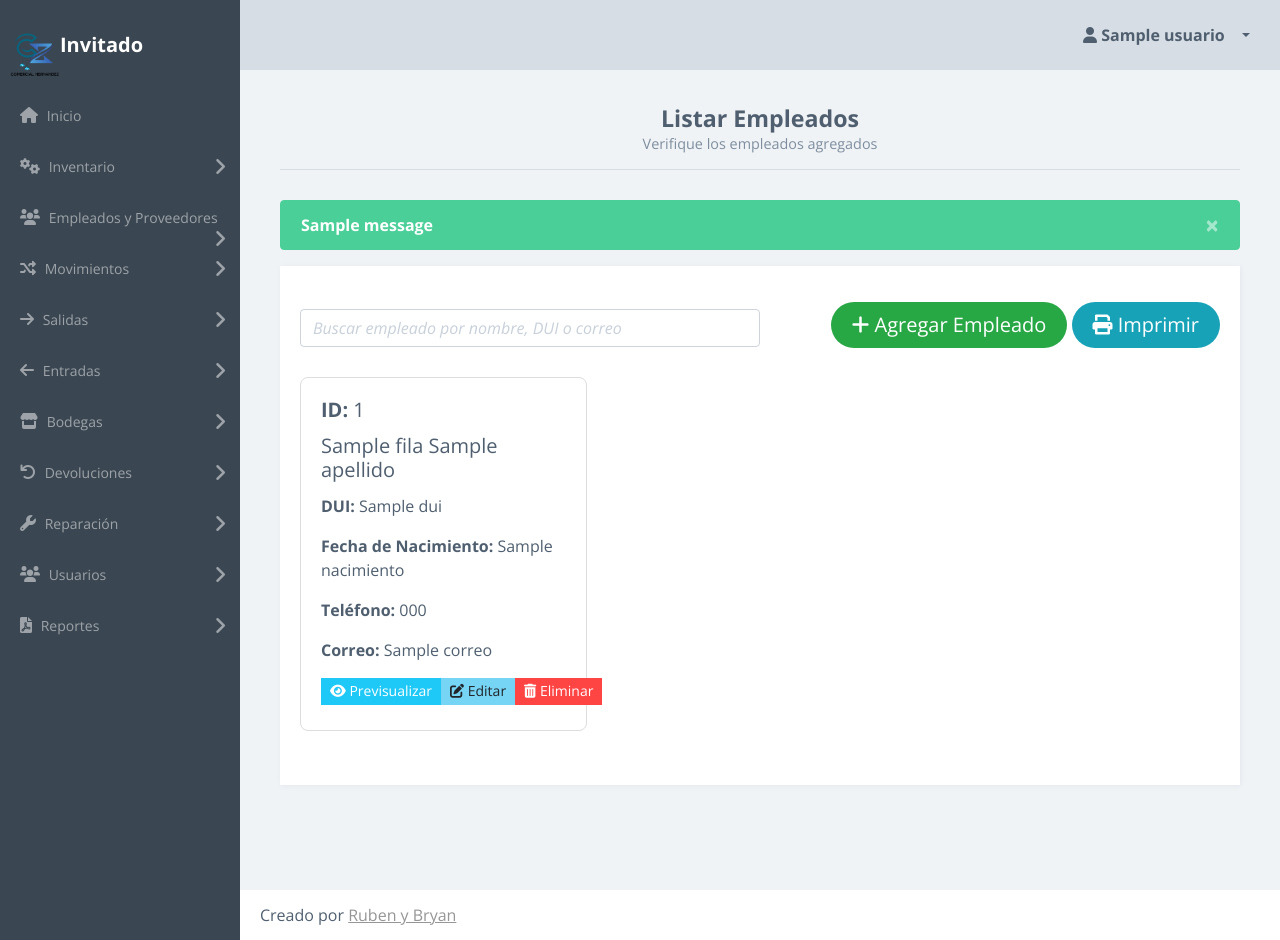
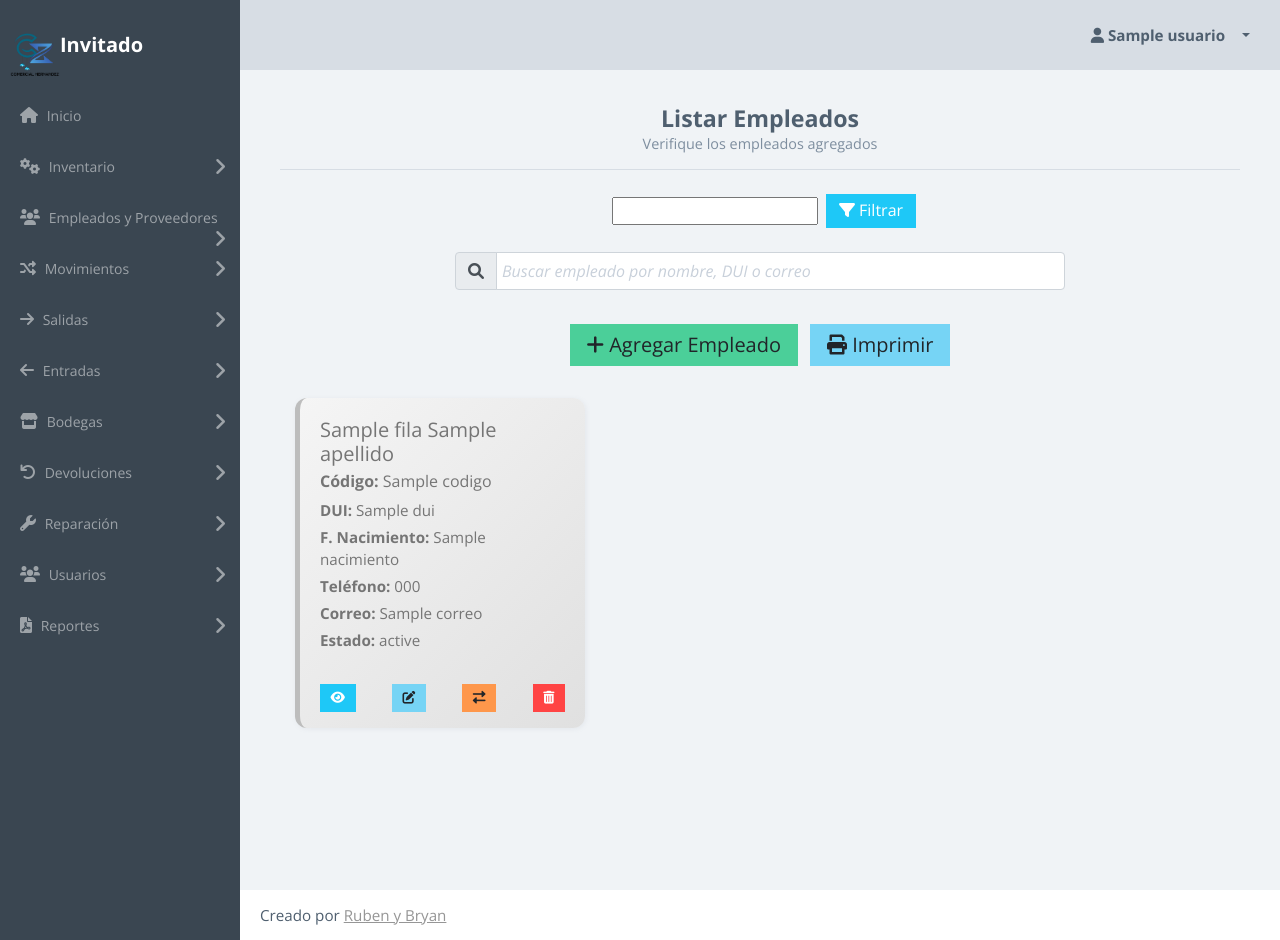
Before and after one commit to rubent2004/ComercialHz, a Django app: template templates/inventario/empleado/listarEmpleados.html in a window 1280 px wide. Run offline with Django 3.2, Linux system fonts and the light colour scheme; the template is opened without the code that fills it: most values are stand-ins (such as "Sample title", 1, 10 or a date in 2020); one stand-in notice (Sample message) is shown; form fields are guessed from the names that the template uses; some libraries are stand-ins or nearby versions.

Commit message:
Mejora e insercion de empleados

```diff
--- a/inventario/admin.py
+++ b/inventario/admin.py
@@ -3,7 +3,7 @@ from django.contrib.auth import get_user_model
 from django.contrib.auth.admin import UserAdmin
 
 from .forms import LoginFormulario
-from .models import  Devolucion, Empleado, Entrega, EstadoProducto, Marca, MovimientoProducto, Proveedor, Reparacion, Usuario, Producto
+from .models import  Devolucion, Empleado, Entrega, EstadoProducto, Marca, MovimientoPendiente, MovimientoProducto, Proveedor, Reparacion, Usuario, Producto,Inventario,RegistroInventario
 
 class UsuarioAdmin(UserAdmin):
     add_form = LoginFormulario
@@ -70,3 +70,7 @@ class InventarioAdmin(ExportMixin, admin.ModelAdmin):
     list_display = ('idproducto', 'idbodega', 'stock')
 
 admin.site.register(Inventario, InventarioAdmin)
+
+admin.site.register(Entrega)
+admin.site.register(MovimientoPendiente)
+admin.site.register(RegistroInventario)
--- a/inventario/urls.py
+++ b/inventario/urls.py
@@ -122,4 +122,5 @@ path('agregarDev', views.AgregarDev.as_view(), name='agregarDev'),
 #pruebas
 path('reportes/<str:reporte_type>/', views.GeneradorReportesPDF.as_view(), name='generar_reporte'),
 path('reportes/', views.GeneradorReportesPDF.as_view(), name='reportes'),
+path('cambiarEstadoEmpleado/<int:id>/', views.cambiar_estado_empleado, name='cambiar_estado_empleado'),
 ]
--- a/templates/inventario/empleado/listarEmpleados.html
+++ b/templates/inventario/empleado/listarEmpleados.html
@@ -3,49 +3,63 @@
 {% block content %}
 
 {% load static %}
-<script src='{% static "inventario/js/eliminarEntradas.js" %}'></script>
+<script src="{% static 'inventario/js/eliminarEntradas.js' %}"></script>
 
 <article class="content responsive-tables-page">
-    <div class="title-block text-center">
+    <div class="title-block text-center mb-4">
         <h1 class="title display-3 font-weight-bold">Listar Empleados</h1>
         <p class="title-description">Verifique los empleados agregados</p>
     </div>
-    <section class="section">
-        <div class="row">
-            <div class="col-md-12">
-                {% if messages %}
-                    {% for message in messages %}
-                        <div class="alert alert-{{ message.tags }} alert-dismissible fade show" role="alert">
-                            <strong>{{ message }}</strong>
-                            <button type="button" class="close" data-dismiss="alert" aria-label="Close">
-                                <span aria-hidden="true">&times;</span>
+
+    <!-- Filtro y búsqueda -->
+    <section class="section mb-4">
+        <div class="container">
+            <div class="row justify-content-center">
+                <div class="col-12 col-sm-10 col-md-8">
+                    <form method="GET" action="{% url 'inventario:listarEmpleados' %}" class="form-inline justify-content-center mb-3">
+                        <div class="form-group mx-sm-2 mb-2">
+                            {{ form.estado }}
+                        </div>
+                        <button type="submit" class="btn btn-primary mb-2" data-toggle="tooltip" title="Filtrar por estado">
+                            <i class="fa fa-filter"></i> Filtrar
                         </button>
+                    </form>
                 </div>
-                    {% endfor %}
-                {% endif %}
+            </div>
+            <div class="row justify-content-center mb-4">
+                <div class="col-12 col-sm-10 col-md-8">
+                    <div class="input-group">
+                        <div class="input-group-prepend">
+                            <span class="input-group-text"><i class="fa fa-search"></i></span>
+                        </div>
+                        <input type="text" id="searchBar" class="form-control" placeholder="Buscar empleado por nombre, DUI o correo" onkeyup="filterEmployees()">
+                    </div>
+                </div>
+            </div>
+        </div>
+    </section>
 
-                <div class="card">
-                    <div class="card-block">
-                        <!-- Barra de búsqueda -->
-                        <div class="d-flex justify-content-between align-items-center mt-3 mb-4">
-                            <input type="text" id="searchBar" class="form-control col-md-6" placeholder="Buscar empleado por nombre, DUI o correo" onkeyup="filterEmployees()">
-                            <div>
-                                <a href="/inventario/agregarEmpleado" class="btn btn-lg" style="background-color: #28a745; color: white; border-radius: 25px; padding: 10px 20px;">
+    <!-- Botones de acción -->
+    <section class="section mb-4">
+        <div class="container text-center">
+            <a href="/inventario/agregarEmpleado" class="btn btn-lg btn-success rounded-pill mx-1 mb-2" data-toggle="tooltip" title="Agregar un nuevo empleado">
                 <i class="fa fa-plus"></i> Agregar Empleado
             </a>
-                                <button class="btn btn-lg" style="background-color: #17a2b8; color: white; border-radius: 25px; padding: 10px 20px;" onclick="showPrintOptions()">
+            <button class="btn btn-lg btn-info rounded-pill mx-1 mb-2" onclick="showPrintOptions()" data-toggle="tooltip" title="Opciones de impresión">
                 <i class="fa fa-print"></i> Imprimir
             </button>
         </div>
-                        </div>
+    </section>
 
     <!-- Modal para imprimir -->
     <div class="modal fade" id="printModal" tabindex="-1" role="dialog" aria-labelledby="printModalLabel" aria-hidden="true">
-                            <div class="modal-dialog" role="document">
+        <div class="modal-dialog modal-dialog-centered" role="document">
             <div class="modal-content">
                 <div class="modal-header">
-                                        <h5 class="modal-title" id="printModalLabel">Seleccionar qué Imprimir</h5>
-                                        <button type="button" class="close" data-dismiss="modal" aria-label="Close">
+                    <h5 class="modal-title" id="printModalLabel">
+                        <i class="fa fa-print"></i> Seleccionar qué Imprimir
+                    </h5>
+                    <button type="button" class="close" data-dismiss="modal" aria-label="Cerrar">
                         <span aria-hidden="true">&times;</span>
                     </button>
                 </div>
@@ -60,59 +74,76 @@
                     </div>
                 </div>
                 <div class="modal-footer">
-                                        <button type="button" class="btn btn-secondary" data-dismiss="modal">Cerrar</button>
-                                        <button type="button" class="btn btn-primary" onclick="printEmployees()">Imprimir</button>
-                                    </div>
-                                </div>
-                            </div>
-                        </div>
-
-                        <!-- Vista en tarjetas -->
-                        <div class="row" id="employee-cards">
-                            {% for fila in tabla %}
-                            <div class="col-md-4 mb-4 employee-item" data-name="{{ fila.nombre }} {{ fila.apellido }}" data-dui="{{ fila.dui }}" data-email="{{ fila.correo }}">
-                                <div class="card shadow-sm employee-card">
-                                    <div class="card-body">
-                                        <h5 class="card-title"><strong>ID:</strong> {{ fila.id }}</h5>
-                                        <h5 class="card-title">{{ fila.nombre }} {{ fila.apellido }}</h5>
-                                        <p class="card-text"><strong>DUI:</strong> {{ fila.dui }}</p>
-                                        <p class="card-text"><strong>Fecha de Nacimiento:</strong> {{ fila.nacimiento }}</p>
-                                        <p class="card-text"><strong>Teléfono:</strong> {{ fila.telefono }}</p>
-                                        <p class="card-text"><strong>Correo:</strong> {{ fila.correo }}</p>
-                                        <div class="d-flex justify-content-between">
-                                            <button class="btn btn-primary btn-sm" data-toggle="modal" data-target="#modalEmpleado{{ fila.id }}">
-                                                <i class="fa fa-eye"></i> Previsualizar
+                    <button type="button" class="btn btn-secondary" data-dismiss="modal">
+                        <i class="fa fa-times"></i> Cerrar
                     </button>
-                                            <a href="/inventario/editarEmpleado/{{ fila.id }}" class="btn btn-info btn-sm">
-                                                <i class="fa fa-edit"></i> Editar
-                                            </a>
-                                            <button class="btn btn-danger btn-sm" onclick="eliminarEntrada({{ fila.id }}, 'empleado')">
-                                                <i class="fa fa-trash-alt"></i> Eliminar
+                    <button type="button" class="btn btn-primary" onclick="printEmployees()">
+                        <i class="fa fa-print"></i> Imprimir
                     </button>
                 </div>
             </div>
         </div>
     </div>
 
+    <!-- Lista de Empleados en tarjetas -->
+    <section class="section">
+        <div class="container">
+            <div class="row" id="employee-cards">
+                {% for fila in tabla %}
+                <div class="col-12 col-sm-6 col-lg-4 mb-4 employee-item" data-name="{{ fila.nombre }} {{ fila.apellido }}" data-dui="{{ fila.dui }}" data-email="{{ fila.correo }}">
+                    <div class="card shadow-sm employee-card {% if fila.estado|lower == 'activo' %}card-activo{% else %}card-inactivo{% endif %}">
+                        <div class="card-body">
+
+                            <h5 class="card-title">{{ fila.nombre }} {{ fila.apellido }}</h5>
+                            <h6 class="card-subtitle mb-2"><strong>Código:</strong> {{ fila.codigo }}</h6>
+                            <p class="card-text mb-1"><strong>DUI:</strong> {{ fila.dui }}</p>
+                            <p class="card-text mb-1"><strong>F. Nacimiento:</strong> {{ fila.nacimiento }}</p>
+                            <p class="card-text mb-1"><strong>Teléfono:</strong> {{ fila.telefono }}</p>
+                            <p class="card-text mb-1"><strong>Correo:</strong> {{ fila.correo }}</p>
+                            <p class="card-text"><strong>Estado:</strong> {{ fila.estado }}</p>
+                        </div>
+                        <div class="card-footer bg-transparent border-0 d-flex justify-content-between flex-wrap">
+                            <button class="btn btn-sm btn-primary mb-1" data-toggle="modal" data-target="#modalEmpleado{{ fila.id }}" data-toggle="tooltip" title="Previsualizar empleado">
+                                <i class="fa fa-eye"></i>
+                            </button>
+                            <a href="/inventario/editarEmpleado/{{ fila.id }}" class="btn btn-sm btn-info mb-1" data-toggle="tooltip" title="Editar empleado">
+                                <i class="fa fa-edit"></i>
+                            </a>
+                            <button class="btn btn-sm btn-warning mb-1" onclick="cambiarEstado({{ fila.id }})" data-toggle="tooltip" title="Cambiar estado del empleado">
+                                <i class="fa fa-exchange-alt"></i>
+                            </button>
+                            <button class="btn btn-sm btn-danger mb-1" onclick="eliminarEntrada({{ fila.id }}, 'empleado')" data-toggle="tooltip" title="Eliminar empleado">
+                                <i class="fa fa-trash-alt"></i>
+                            </button>
+                        </div>
+                    </div>
+                </div>
+
                 <!-- Modal para previsualizar empleado -->
                 <div class="modal fade" id="modalEmpleado{{ fila.id }}" tabindex="-1" role="dialog" aria-labelledby="modalEmpleadoLabel{{ fila.id }}" aria-hidden="true">
-                                <div class="modal-dialog" role="document">
+                    <div class="modal-dialog modal-dialog-centered" role="document">
                         <div class="modal-content">
                             <div class="modal-header">
-                                            <h5 class="modal-title" id="modalEmpleadoLabel{{ fila.id }}">Detalles del Empleado</h5>
-                                            <button type="button" class="close" data-dismiss="modal" aria-label="Close">
+                                <h5 class="modal-title" id="modalEmpleadoLabel{{ fila.id }}">
+                                    <i class="fa fa-info-circle"></i> Detalles del Empleado
+                                </h5>
+                                <button type="button" class="close" data-dismiss="modal" aria-label="Cerrar">
                                     <span aria-hidden="true">&times;</span>
                                 </button>
                             </div>
                             <div class="modal-body">
                                 <p><strong>Nombre:</strong> {{ fila.nombre }} {{ fila.apellido }}</p>
+                                <p><strong>Código:</strong> {{ fila.codigo }}</p>
                                 <p><strong>DUI:</strong> {{ fila.dui }}</p>
                                 <p><strong>Fecha de Nacimiento:</strong> {{ fila.nacimiento }}</p>
                                 <p><strong>Teléfono:</strong> {{ fila.telefono }}</p>
                                 <p><strong>Correo:</strong> {{ fila.correo }}</p>
+                                <p><strong>Estado:</strong> {{ fila.estado }}</p>
                             </div>
                             <div class="modal-footer">
-                                            <button type="button" class="btn btn-secondary" data-dismiss="modal">Cerrar</button>
+                                <button type="button" class="btn btn-secondary" data-dismiss="modal">
+                                    <i class="fa fa-times"></i> Cerrar
+                                </button>
                             </div>
                         </div>
                     </div>
@@ -120,28 +151,73 @@
                 {% endfor %}
             </div>
         </div>
-                </div>
-            </div>
-        </div>
     </section>
 </article>
 
 <style>
-    .employee-card {
-        position: relative;
-        border: 1px solid #ddd;
-        border-radius: 8px;
-        box-shadow: 0 4px 6px rgba(0, 0, 0, 0.1);
-        transition: transform 0.3s ease-in-out, box-shadow 0.3s ease-in-out;
+    /* Fuente personalizada (opcional: para usar una fuente de Google Fonts se debe enlazar en la plantilla base) */
+    body {
+        font-size: 0.95rem;
+        /* font-family: 'Roboto', sans-serif; */
     }
 
+    /* Estilos generales para las tarjetas de empleado */
+    .employee-card {
+        border: none;
+        border-radius: 12px;
+        overflow: hidden;
+        transition: transform 0.3s ease, box-shadow 0.3s ease;
+    }
     .employee-card:hover {
-        transform: scale(1.05);
-        box-shadow: 0 10px 20px rgba(0, 0, 0, 0.2);
+        transform: translateY(-5px);
+        box-shadow: 0 12px 24px rgba(0, 0, 0, 0.15);
+    }
+
+    /* Tarjeta para empleados activos */
+    .card-activo {
+        background: linear-gradient(135deg, #e0f7ea, #b9e3c6) !important;
+        color: #2e7d32 !important;
+        border-left: 5px solid #66bb6a;
+    }
+    /* Tarjeta para empleados inactivos */
+    .card-inactivo {
+        background: linear-gradient(135deg, #f5f5f5, #e0e0e0) !important;
+        color: #757575 !important;
+        border-left: 5px solid #bdbdbd;
+    }
+
+    /* Botones en el footer de la tarjeta */
+    .card-footer .btn {
+        font-size: 0.8rem;
+        padding: 0.35rem 0.6rem;
+    }
+
+    /* Ajustes en formularios y búsqueda */
+    .form-inline .form-group {
+        margin-right: 0.5rem;
+    }
+
+    /* Media query para pantallas pequeñas */
+    @media (max-width: 576px) {
+        .card-body h5.card-title {
+            font-size: 1.1rem;
+        }
+        .card-body p.card-text {
+            font-size: 0.85rem;
+        }
+        .btn-lg {
+            font-size: 0.9rem;
+            padding: 8px 15px;
+        }
     }
 </style>
 
 <script>
+    // Inicialización de tooltips de Bootstrap
+    $(function () {
+        $('[data-toggle="tooltip"]').tooltip();
+    });
+
     function filterEmployees() {
         const searchQuery = document.getElementById('searchBar').value.toLowerCase();
         const employees = document.querySelectorAll('.employee-item');
@@ -149,11 +225,7 @@
             const name = employee.getAttribute('data-name').toLowerCase();
             const dui = employee.getAttribute('data-dui').toLowerCase();
             const email = employee.getAttribute('data-email').toLowerCase();
-            if (name.includes(searchQuery) || dui.includes(searchQuery) || email.includes(searchQuery)) {
-                employee.style.display = '';
-            } else {
-                employee.style.display = 'none';
-            }
+            employee.style.display = (name.includes(searchQuery) || dui.includes(searchQuery) || email.includes(searchQuery)) ? '' : 'none';
         });
     }
 
@@ -180,6 +252,26 @@
         printWindow.print();
         $('#printModal').modal('hide');
     }
+
+    // Función para cambiar el estado del empleado (ejemplo con AJAX)
+    function cambiarEstado(id) {
+        if (confirm("¿Estás seguro de cambiar el estado de este empleado?")) {
+            $.ajax({
+                url: '/inventario/cambiarEstadoEmpleado/' + id + '/',
+                method: 'POST',
+                data: {
+                    csrfmiddlewaretoken: '{{ csrf_token }}'
+                },
+                success: function(response) {
+                    alert('Estado cambiado correctamente.');
+                    location.reload();
+                },
+                error: function(error) {
+                    alert('Error al cambiar el estado.');
+                }
+            });
+        }
+    }
 </script>
 
 {% endblock %}
```
Also changed, not shown: importar_empleados.py (added, +73 -0 lines), inventario/forms.py (+22 -22 lines), inventario/models.py (+6 -5 lines), inventario/views.py (+46 -8 lines), templates/inventario/empleado/agregarEmpleado.html (+12 -1 lines), inventario/migrations/0008_empleado_estado.py (added), inventario/migrations/0009_empleado_codigo.py (added), inventario/migrations/0010_alter_empleado_correo_alter_empleado_nacimiento_and_more.py (added), 1 other file. Lines whose indentation alone changed are shown as unchanged.
